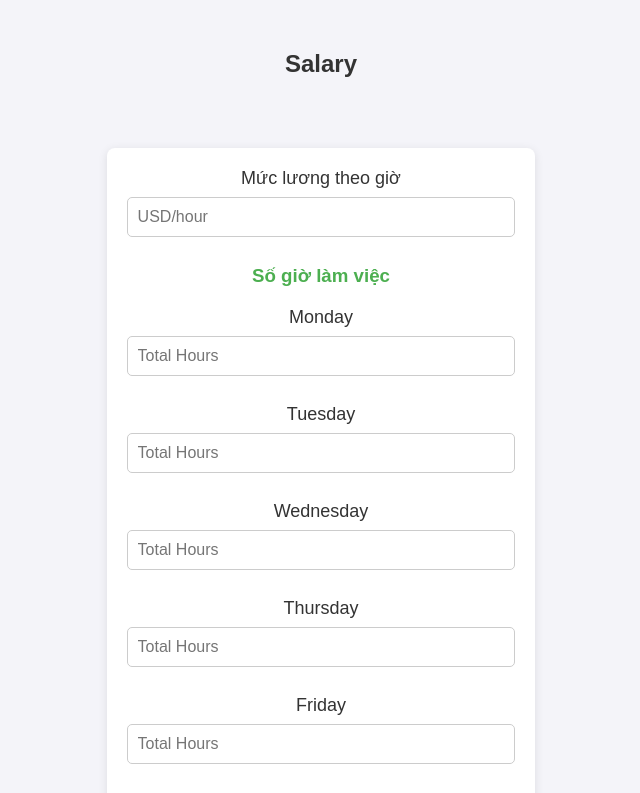
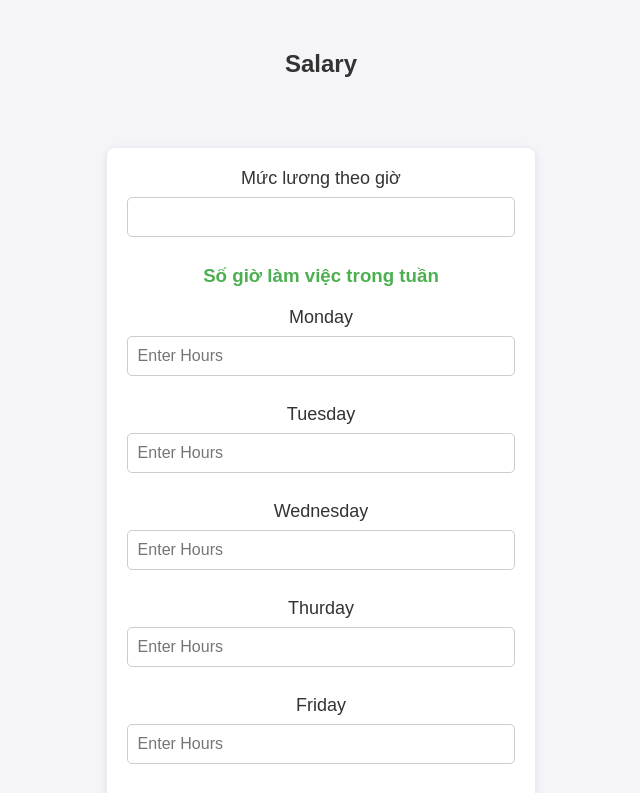
Before and after one commit to HaiAnhNguyen6599/demo-react, a React (Create React App) app in the folder my-app/: page / in a window 1280 px wide. Shown: the top 793 px of the page, without its empty margins (319-959 px from the left). Built offline with nearby package versions, Linux system fonts and the light colour scheme.

Commit message:
Duplicate Salary Calulator

```diff
--- a/my-app/src/App.js
+++ b/my-app/src/App.js
@@ -1,7 +1,7 @@
 import "./App.css";
 import Rectangle from "./components/Rectangle";
 import SumNumber from "./components/SumNumber";
-import SalaryCalculate from "./components/SalaryCalculate";
+import SalaryCalculate1 from "./components/SalaryCalculate1";
 
 function App() {
   return (
@@ -12,7 +12,7 @@ function App() {
       <Rectangle />
       <br></br>  */}
       <h2>Salary</h2>
-      <SalaryCalculate />
+      <SalaryCalculate1 />
     </div>
   );
 }
--- /dev/null
+++ b/my-app/src/components/SalaryCalculate1.js
@@ -0,0 +1,129 @@
+import React, { useState } from "react";
+
+const SalaryCalculate1 = () => {
+  // Mức lương theo giờ
+  const [hourlyRate, setHourlyRate] = useState("");
+
+  // Các ngyaf trong tuần
+  const [hours, setHours] = useState({
+    monday: "",
+    tuesday: "",
+    wednesday: "",
+    thursday: "",
+    friday: "",
+    saturday: "",
+    sunday: "",
+  });
+
+  // Tổng số giờ làm việc
+  const [totalHours, setTotalHour] = useState(0);
+  // Tổng số giờ overtime
+  const [overTimeHours, setOverTimeHour] = useState(0);
+  // Tổng lương overtime
+  const [overTimeSalary, setOverTimeSalary] = useState(0);
+  // Tổng lương full
+  const [totalSalary, setTotalSalary] = useState(0);
+  // Báo lỗi Eror// string
+  const [error, setError] = useState(" ");
+
+  //Cập nhật Mức lương theo giờ (hourlyRate)
+  const handleHourRateChange = (e) => {
+    setHourlyRate(e.target.value);
+  };
+
+  // Cập nhật số số giờ làm việc trong tuần
+  const handleHoursChange = (day, value) => {
+    setHours((prevHours) => ({
+      ...prevHours,
+      [day]: value,
+    }));
+  };
+
+  // Tính lương
+  const calculateSalary = () => {
+    const dailyHours = Object.values(hours).map(Number);
+
+    // Check valid input value
+    if (dailyHours.some((h) => h === "" || h < 0)) {
+      setError("Please Enter Valid value");
+      setTotalHour(0);
+      setOverTimeHour(0);
+      setTotalSalary(0);
+      return;
+    }
+
+    // Set Error nếu hợp lệ
+    setError("");
+
+    // Cộng dồn tổng số giờ làm việc trong tuần
+    // accumulate
+    const total = dailyHours.reduce((acc, h) => acc + h, 0);
+
+    // Tạo biến số giờ overtime và số giờ làm Hành Chính
+    const overtime = total > 40 ? total - 40 : 0;
+    const regularHours = total - overtime;
+
+    // TÍnh tổng lương, giờ overtime * 1.5
+    const overTimeSalary = overtime * hourlyRate * 1.5;
+    const salary = regularHours * hourlyRate + overtime * hourlyRate * 1.5;
+
+    // Đưa vào state
+    setTotalHour(total);
+    setOverTimeHour(overtime);
+    setOverTimeSalary(overTimeSalary);
+    setTotalSalary(salary);
+  };
+
+  return (
+    <div className="container">
+      {/* Tạo input nhập số tiền theo giờ */}
+      <div>
+        <label>
+          Mức lương theo giờ
+          <input
+            type="number"
+            value={hourlyRate}
+            onChange={handleHourRateChange}
+          ></input>
+        </label>
+      </div>
+
+      {/* Tạo Giao diện các Ngày trong tuần cùng input số giờ */}
+      <div>
+        <h3>Số giờ làm việc trong tuần</h3>
+        {[
+          "Monday",
+          "Tuesday",
+          "Wednesday",
+          "Thurday",
+          "Friday",
+          "Saturday",
+          "Sunday",
+        ].map((day, index) => (
+          <div key={index}>
+            <label>{day}</label>
+            <input
+              type="number"
+              value={hours[day]}
+              onChange={(e) => handleHoursChange(day, e.target.value)}
+              placeholder="Enter Hours"
+            ></input>
+          </div>
+        ))}
+      </div>
+
+      {/* Nút tính lương */}
+      <button onClick={calculateSalary}>Calculate Salary</button>
+
+      <div>
+        <h2>Result</h2>
+        <p>Total Working Hours: {totalHours}</p>
+        <p>Total Working Overtime Hours: {overTimeHours}</p>
+        <p>Total Working Hour Salary: {overTimeSalary}</p>
+        <p>Total Salary: {totalSalary.toFixed(2)} USD</p>
+      </div>
+    </div>
+  );
+};
+
+export default SalaryCalculate1;
```
